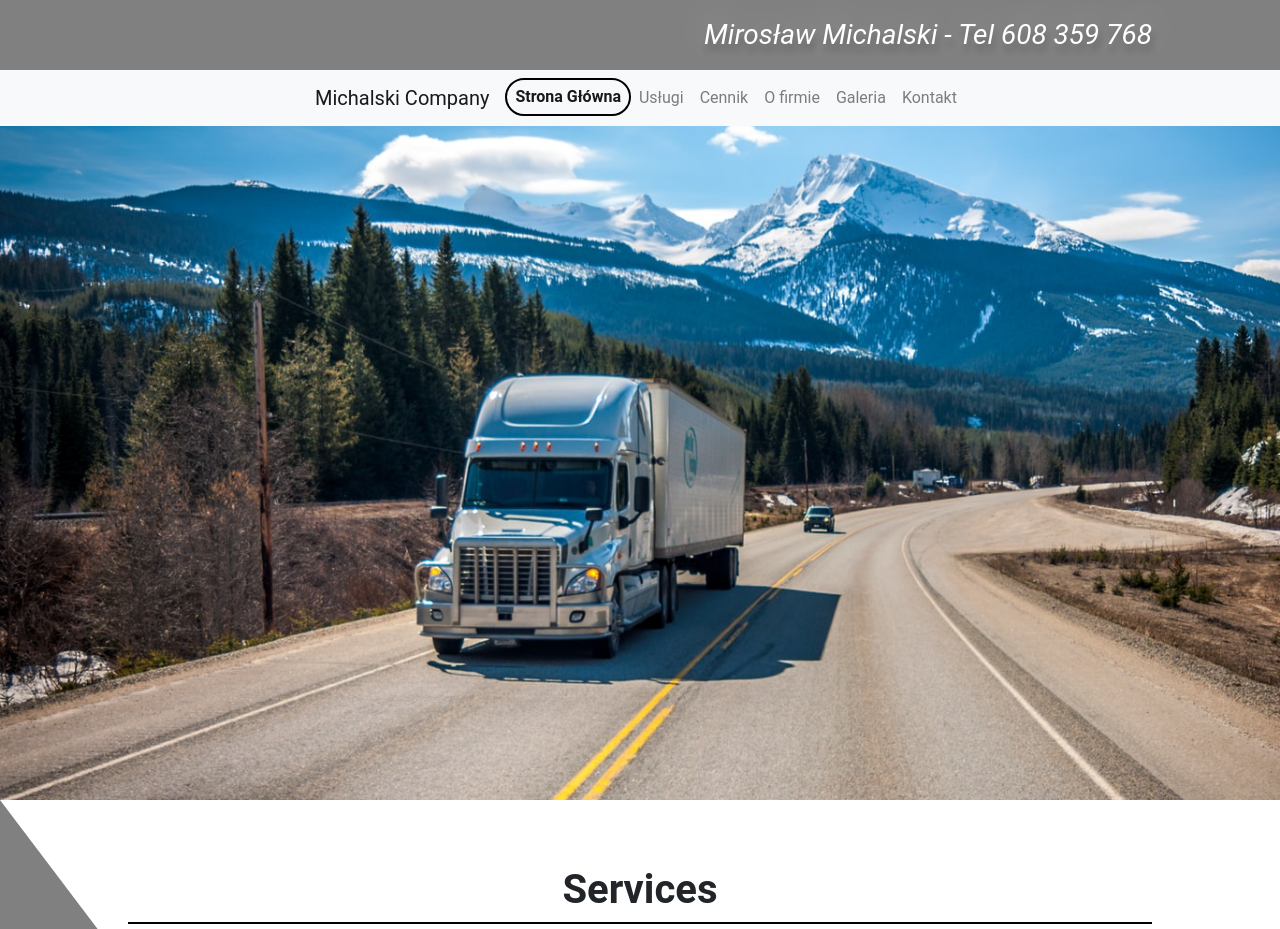
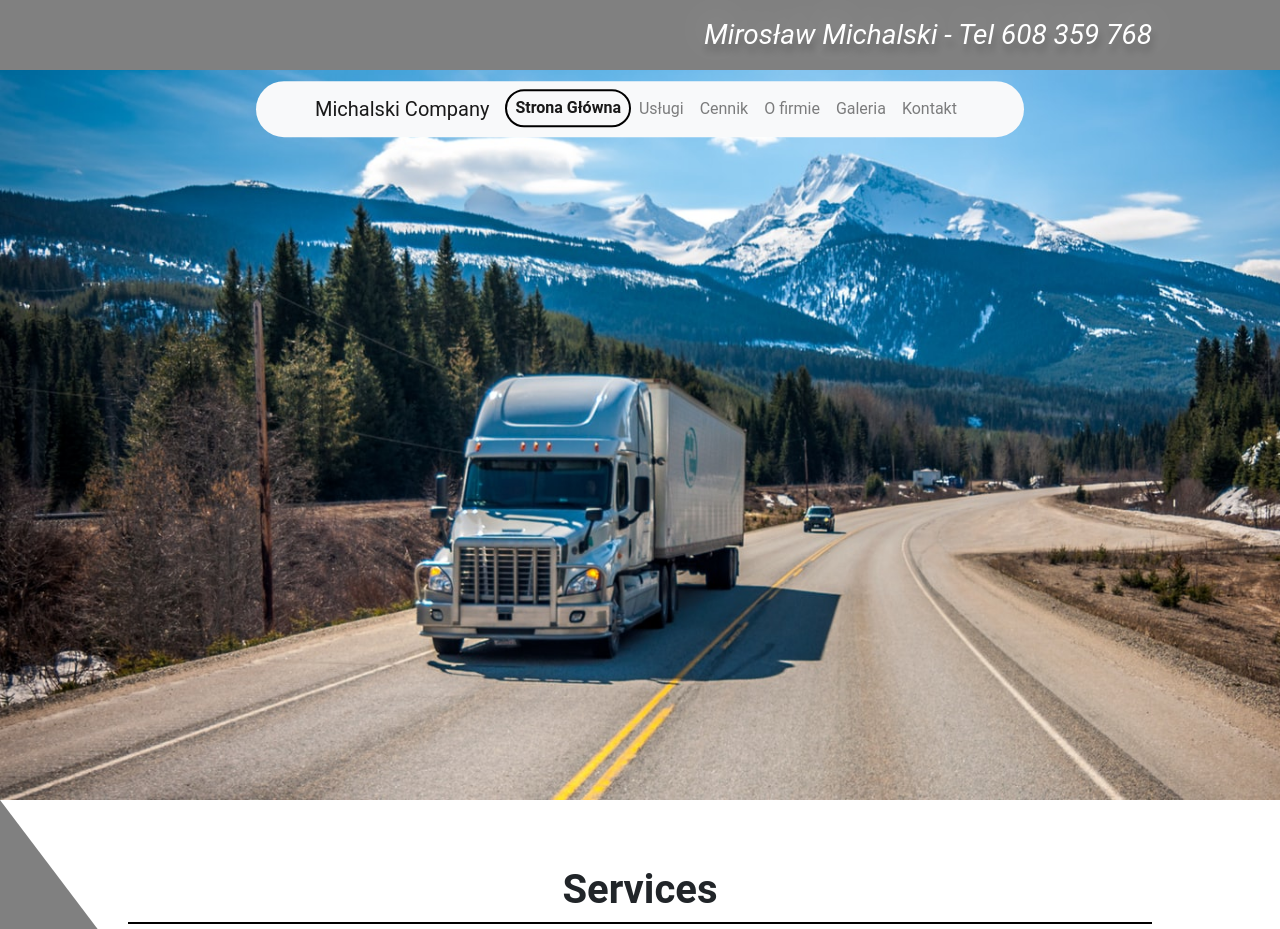
Before and after one commit to emas94/lukash, a plain HTML site: page index.html in a window 1280 px wide. Shown: the top 929 px of the page. Drawn offline with nearby package versions, Linux system fonts and the light colour scheme; some packages are replaced by stand-ins of ours; a script that the page names is missing; a web font is replaced by a local one.

Commit message:
updatet sticky animation in nav

```diff
--- a/style/style.css
+++ b/style/style.css
@@ -328,7 +328,10 @@ nav {
   /* position: fixed; */
   top: 0;
   transition: .2s all linear;
-  width: 100%;
+  width: 60%;
+  left: 50%;
+  transform: translate(-50%,20%);
+  border-radius: 150px;
   z-index: 1;
 }
 
@@ -340,6 +343,8 @@ nav.sticky {
   position: fixed;
   top: 0;
   width: 100%;
+  transform: translate(-50%,0);
+  border-radius: 0;
 }
 
 .homeContent {
```
